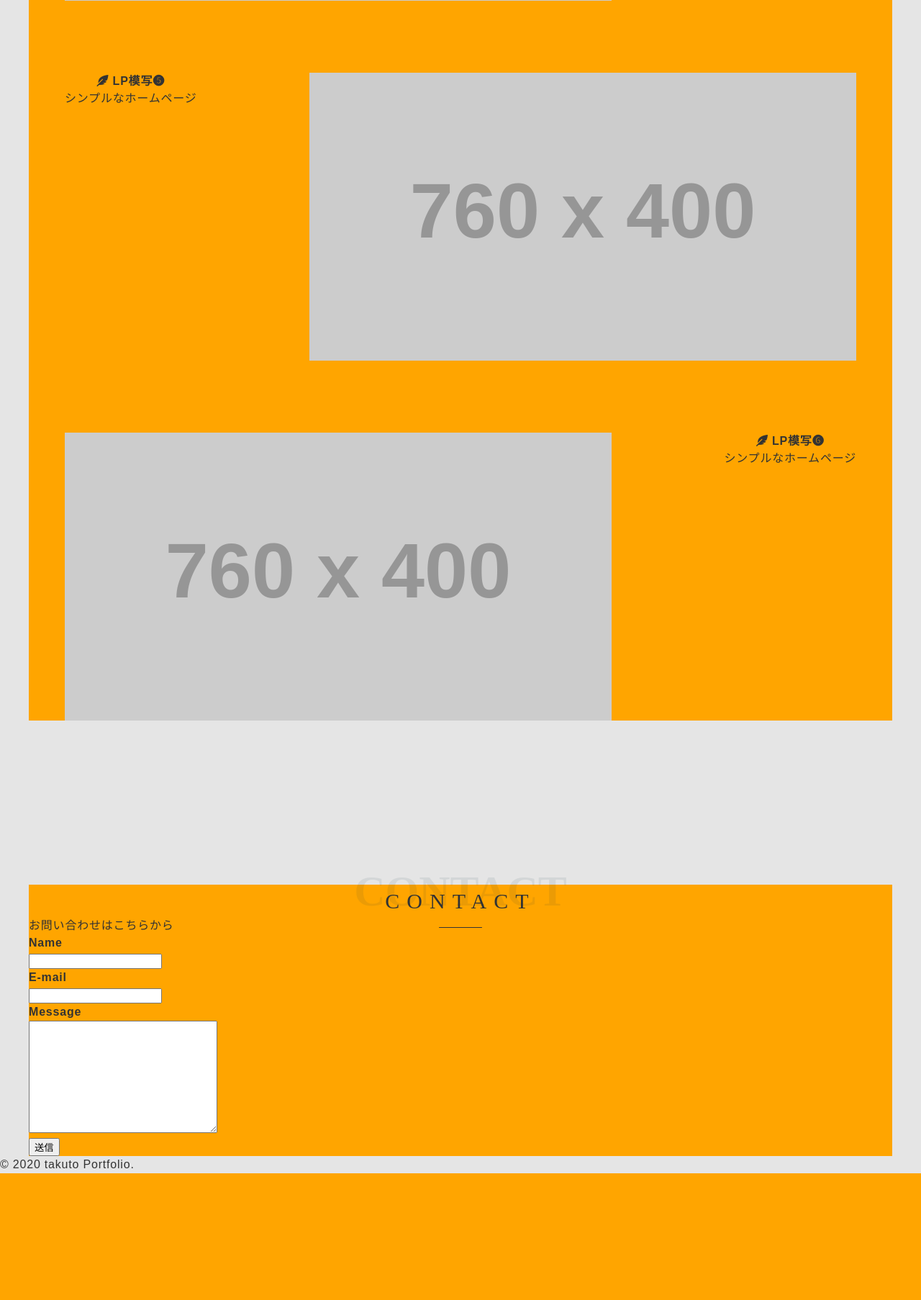
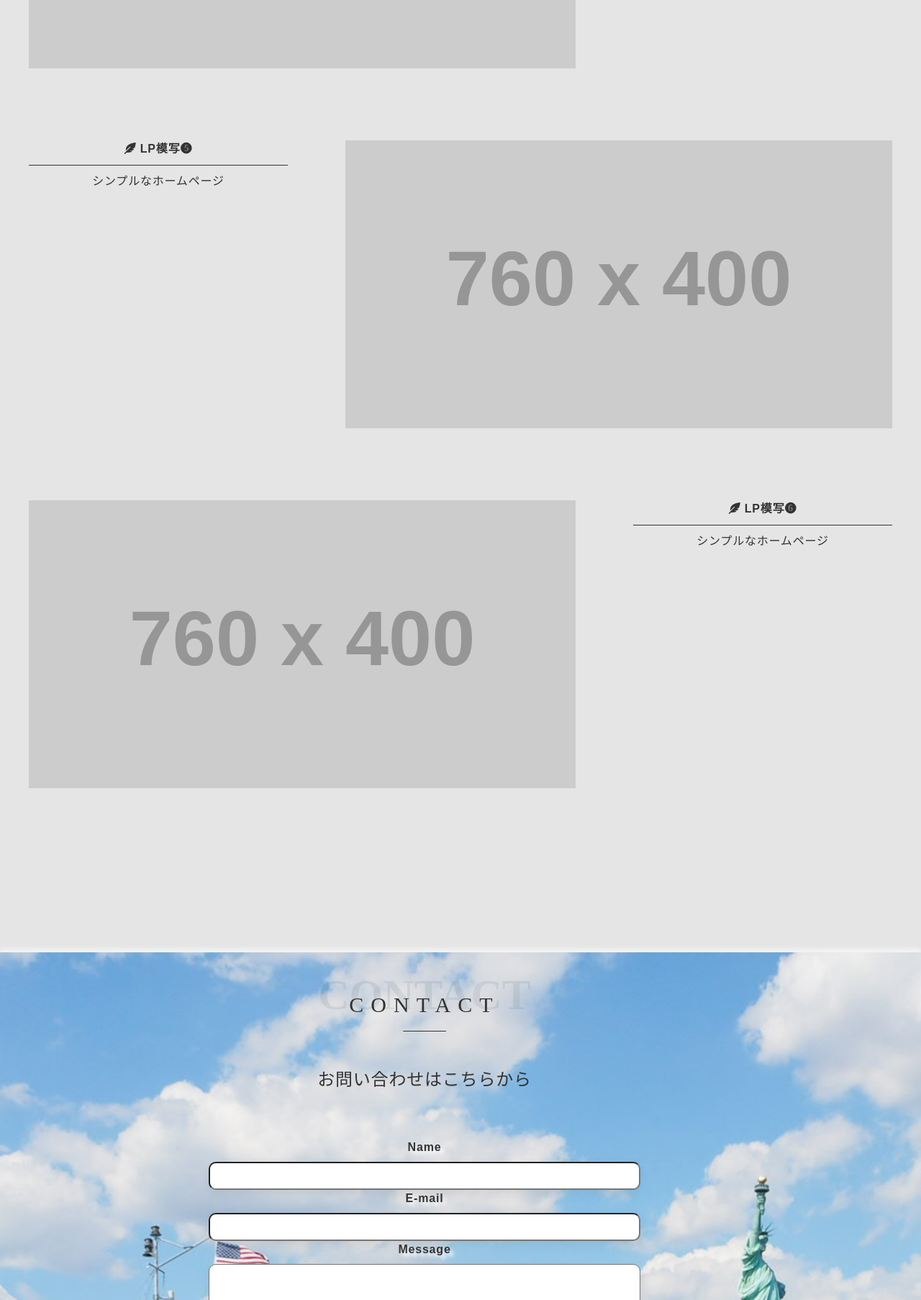
Before and after one commit to tokutamaria/myportfolio, a PHP site: page / in a window 1280 px wide. Shown: the part 4462-6268 px from the top of the page at 72% size. Before the commit the page ends 6092 px from the top, so only its background shows below. Run offline with PHP 8.4, Linux system fonts and the light colour scheme; grey boxes labelled with a size stand in for pictures from a placeholder-image service; some libraries are stand-ins or nearby versions.

Commit message:
contact追加

```diff
--- a/style.css
+++ b/style.css
@@ -111,7 +111,7 @@ html {
 .wrapper {
 	max-width: 1200px;
 	margin: 0 auto;
-	background:orange;
+	/* background:orange; */
 }
 
 .front_text{
@@ -309,8 +309,7 @@ header h1 a {
 
 .wrapper .work_contents {
 	width: 100%;
-	padding: 0 50px;
-	margin: 0 auto;
+	/* padding: 0 50px; */
 	/* background: red; */
 }
 
@@ -322,22 +321,113 @@ header h1 a {
 .work .work_content:nth-child(even) {
 	flex-direction: row-reverse;
 }
-
+.work_text {
+	width: 30%;
+	margin-bottom: 10px;
+}
 .work_img {
-	width: calc(70% - 10px);
+	/* width: calc(70% - 10px); */
 }
 
+.work-img img {
+	transition: all .5s;
+}
+
+.work-img img:hover {
+	transform: translateY(-10px);
+	box-shadow: 0 10px 10px #333;
+}
 .work .work_info {
 	text-align: center;
-	margin: 3rem 0;
+	margin: 6rem 0;
 }
 
+.work_text h3 {
+	border-bottom: 1px solid #333333;
+	margin-bottom: 10px;
+	padding-bottom: 10px;
+}
 .work p,
 .work h3 {
 	text-align: center;
 }
+
 /* お問い合わせ */
+.contact {
+	width: 100%;
+	height: auto;
+	padding: 50px 100px 100px 0;
+	margin: 0 auto;
+	background-image: url(/images/女神２.jpg);
+	background-size: cover;
+	background-position: top center;
+	background-repeat: no-repeat;
+	text-align: center;
+	box-shadow: 0 -5px 5px #f3f3f3;
+	max-width: none;
+	/* filter: grayscale(80%); */
+}
 
+.contact h3 {
+	text-shadow: 5px 5px 5px #fff;
+	margin-bottom: .5rem;
+}
+
+.contact p {
+	padding: 4rem 0;
+	font-size: 1.5rem;
+}
+form {
+	display: block;
+}
+
+.contact input,
+.contact textarea {
+	width: 600px;
+	padding: 10px;
+	box-shadow: 0 5px 12px rgba(128,128,128,.141176);
+	border-radius: 10px;
+}
+
+.contact-name {
+	margin: 1rem 2rem;
+}
+
+.contact-mail {
+	margin: 1rem 2rem;
+}
+
+.contact-message {
+	margin: 1rem 2rem;
+}
+
+.contact textarea {
+	height: 200px;
+}
+
+button {
+  background-color: #FFF;
+  color: #333;
+  font-family: 'sans serif';
+  outline: none;
+  border: none;
+	border-radius: 5px;
+	border: 1px solid;
+  padding: 10px 0;
+  display: block;
+  font-size: 1rem;
+  width: 20%;
+  font-weight: bold;
+	cursor: pointer;
+	transition: .3s;
+	margin: 0 auto;
+}
+
+button:hover {
+	color: #fff;
+	background-color: #333;
+	transition: .3s;
+}
 /* フッター */
 
 /* トップに移動 */
```
Also changed, not shown: images/image_64834.JPG (added), images/image_648344.JPG (added), images/image_6483441.JPG (deleted), images/女神.jpg (added), images/女神２.jpg (added), images/自由の女神２.jpg (added), 2 other files.
